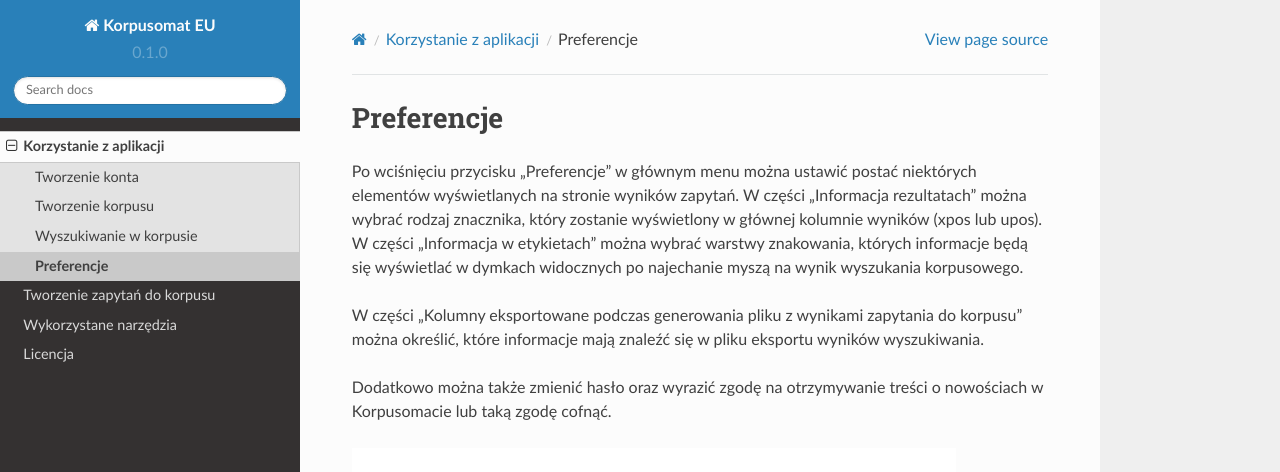
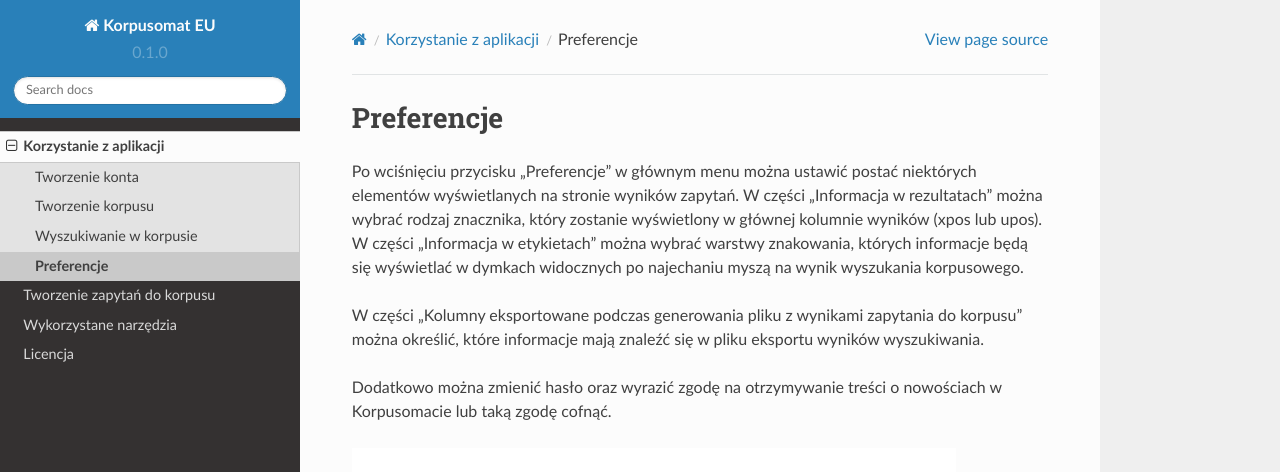
Before and after one commit to ipipan/korpusomat-eu-docs, a Sphinx documentation site: the page built from docs/source/instrukcja/preferencje.rst, in a window 1280 px wide and 900 px high. Shown: the top 472 px of the window. Built offline with Sphinx 7.4.7 and the Read the Docs theme 2.0.0, drawn with Linux system fonts in a browser that asks for light colours.

Commit message:
Update preferencje.rst
correct typos

```diff
--- a/docs/source/instrukcja/preferencje.rst
+++ b/docs/source/instrukcja/preferencje.rst
@@ -1,11 +1,11 @@
 Preferencje
 ===============
 Po wciśnięciu przycisku „Preferencje” w głównym menu można ustawić
-postać niektórych elementów wyświetlanych na stronie wyników zapytań. W części „Informacja rezultatach” można wybrać rodzaj znacznika, który zostanie wyświetlony w głównej kolumnie wyników (xpos lub upos). W części „Informacja w etykietach” można wybrać warstwy znakowania, których informacje będą się wyświetlać w dymkach widocznych po najechanie myszą na wynik wyszukania korpusowego.
+postać niektórych elementów wyświetlanych na stronie wyników zapytań. W części „Informacja w rezultatach” można wybrać rodzaj znacznika, który zostanie wyświetlony w głównej kolumnie wyników (xpos lub upos). W części „Informacja w etykietach” można wybrać warstwy znakowania, których informacje będą się wyświetlać w dymkach widocznych po najechaniu myszą na wynik wyszukania korpusowego.
 
 W części „Kolumny eksportowane podczas generowania pliku z wynikami zapytania do korpusu” można określić, które informacje mają znaleźć się w pliku eksportu wyników wyszukiwania.
 
-Dodatkowo można także zmienić hasło oraz wyrazić zgodę na otrzymywanie treści o nowościach
+Dodatkowo można zmienić hasło oraz wyrazić zgodę na otrzymywanie treści o nowościach
 w Korpusomacie lub taką zgodę cofnąć.
 
 |image36|
```
